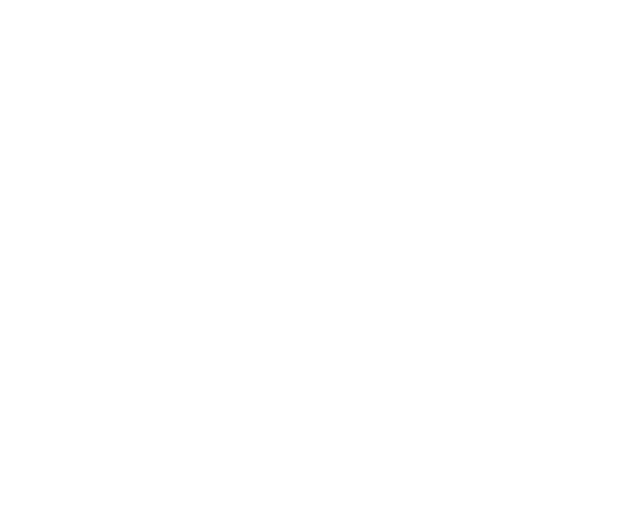
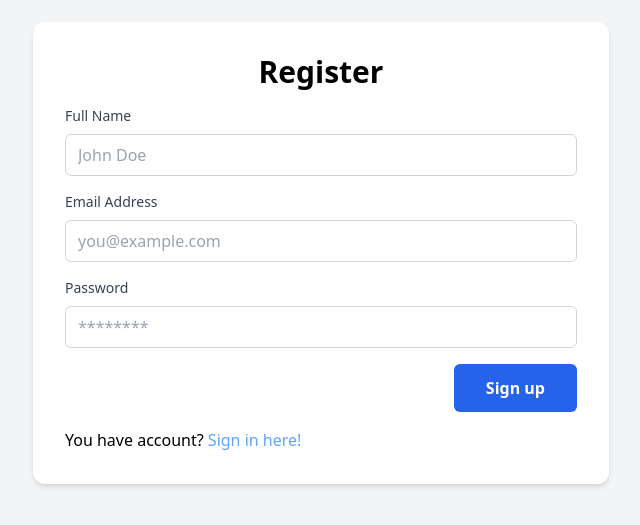
Before and after one commit to Just-Krzysztof/fe-budget, a React (Vite) app: page /auth/register in a window 1280 px wide. Before the commit this address had no page. Shown: the part 147-672 px from the top of the page, without its empty margins (319-959 px from the left). Built offline with nearby package versions, Linux system fonts and the light colour scheme.

Commit message:
Register Page

```diff
--- a/src/App.tsx
+++ b/src/App.tsx
@@ -3,6 +3,7 @@
 import { AuthLayout } from './layouts/AuthLayout';
 import { HomePage } from './pages/HomePage';
 import { LoginPage } from './pages/Auth/LoginPage';
+import { RegisterPage } from './pages/Auth/RegisterPage';
 
 const AppLayout = () => (
   <MainLayout>
@@ -26,6 +27,7 @@
       <Route path="/auth" element={<AuthenticationLayout />}>
         <Route index element={<LoginPage />} />
         <Route path="login" element={<LoginPage />} />
+        <Route path="register" element={<RegisterPage />} />
       </Route>
     </Routes>
   );
--- a/src/layouts/AuthLayout.tsx
+++ b/src/layouts/AuthLayout.tsx
@@ -6,8 +6,10 @@
 
 export const AuthLayout = ({ children }: AuthLayoutProps) => {
   return (
-    <main className="flex min-h-screen w-full items-center justify-center bg-gray-100 p-4 font-sans">
-      {children}
+    <main className="min-h-screen w-full bg-gray-100 font-sans ">
+      <div className="flex min-h-screen w-full max-w-7xl items-center justify-center p-4 font-sans mx-auto">
+        {children}
+      </div>
     </main>
   );
 };
--- a/src/pages/Auth/RegisterPage.tsx
+++ b/src/pages/Auth/RegisterPage.tsx
@@ -0,0 +1,61 @@
+import { CircleArrowRight } from 'lucide-react';
+
+export const RegisterPage = () => {
+  return (
+    <div className="w-full max-w-xl rounded-xl bg-white p-8 shadow-md">
+      <h2 className="text-3xl font-bold text-center pb-4">Register</h2>
+      <form className="space-y-4">
+        <div>
+          <label className="mb-2 block text-sm font-medium text-gray-700" htmlFor="fullName">
+            Full Name
+          </label>
+          <input
+            type="text"
+            id="fullName"
+            className="w-full rounded-md border border-gray-300 px-3 py-2 focus:outline-none focus:ring-2 focus:ring-blue-500"
+            placeholder="John Doe"
+          />
+        </div>
+        <div>
+          <label className="mb-2 block text-sm font-medium text-gray-700" htmlFor="email">
+            Email Address
+          </label>
+          <input
+            type="email"
+            id="email"
+            className="w-full rounded-md border border-gray-300 px-3 py-2 focus:outline-none focus:ring-2 focus:ring-blue-500"
+            placeholder="you@example.com"
+          />
+        </div>
+        <div>
+          <label className="mb-2 block text-sm font-medium text-gray-700" htmlFor="email">
+            Password
+          </label>
+          <input
+            type="password"
+            id="password"
+            className="w-full rounded-md border border-gray-300 px-3 py-2 focus:outline-none focus:ring-2 focus:ring-blue-500"
+            placeholder="********"
+          />
+        </div>
+        <div className="flex justify-end">
+          <button
+            type="submit"
+            className="group relative inline-flex items-center overflow-hidden rounded-md bg-blue-600 px-8 py-3 font-bold text-white focus:outline-none focus:ring active:bg-blue-500"
+          >
+            <span className="absolute inset-0 flex items-center justify-center -translate-x-full transition-transform duration-300 group-hover:translate-x-0">
+              <CircleArrowRight />
+            </span>
+
+            <span className="transition-all group-hover:translate-x-full group-hover:opacity-0">
+              Sign up
+            </span>
+          </button>
+        </div>
+        <p>
+          You have account? <span className="text-blue-400 cursor-pointer">Sign in here!</span>
+        </p>
+      </form>
+    </div>
+  );
+};
--- /dev/null
+++ b/src/pages/LoginPage.tsx
@@ -0,0 +1,7 @@
+export const LoginPage = () => {
+  return (
+    <div className="w-full max-w-xl rounded-xl bg-white p-8 shadow-md">
+      <h2 className="text-3xl font-bold text-center pb-4">Login</h2>
+    </div>
+  );
+};
```
